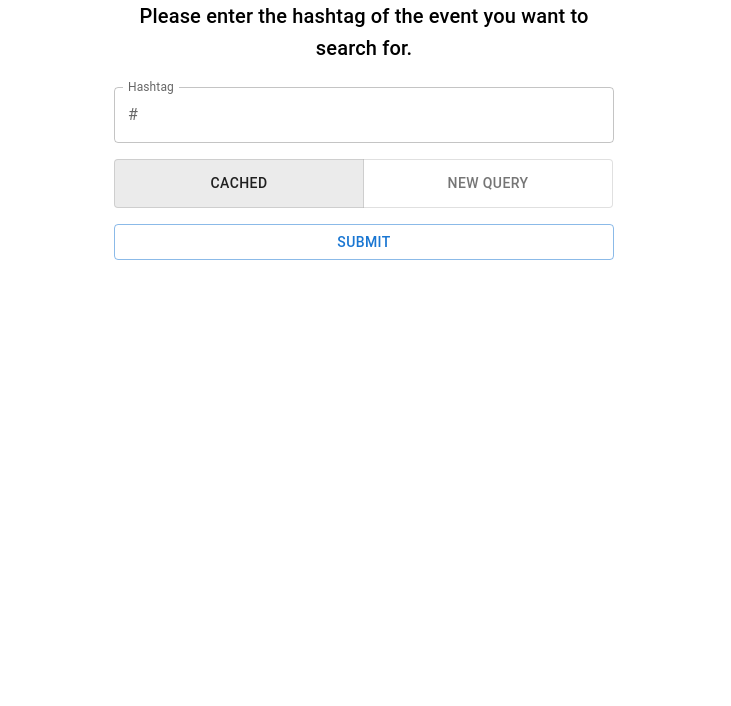
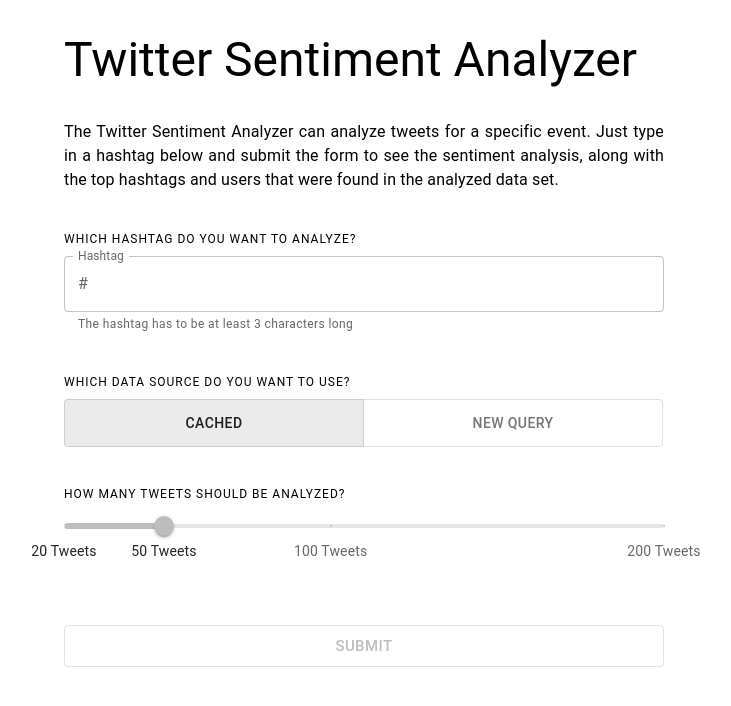
Before and after one commit to sebimohr/ds_twitter_sentiment_analyzer, a React (Create React App) app in the folder frontend/: page / in a window 1280 px wide. Shown: the top 706 px of the page, without its empty margins (276-1007 px from the left). Built offline with nearby package versions, Linux system fonts and the light colour scheme.

Commit message:
Made improvements across the board

```diff
--- a/frontend/src/App.tsx
+++ b/frontend/src/App.tsx
@@ -5,7 +5,7 @@
 import SentimentScreen from "./SentimentScreen/sentiment-screen";
 import LoadingBackdrop from "./StartScreen/loading-backdrop";
 import MessageSnackbar from "./StartScreen/message-snackbar";
-import { Stack } from "@mui/material";
+import { Stack, Typography } from "@mui/material";
 import { Tweet } from "./SentimentScreen/tweet";
 import { SnackbarSeverity } from "./Infrastructure/snackbar-severity";
 import { AxiosClient } from "./Client/axios-client";
@@ -17,6 +17,7 @@
 export default function App() {
     const [hashtag, setHashtag] = React.useState<string>('');
     const [useCachedData, setUseCachedData] = React.useState<boolean>(true);
+    const [tweetCount, setTweetCount] = React.useState<number>(50);
 
     const [hashtagScreenIsShown, setHashtagScreenIsShown] = React.useState<boolean>(true);
     const [loadingScreenIsShown, setLoadingScreenIsShown] = React.useState<boolean>(false);
@@ -55,8 +56,6 @@
                 setSentimentScreenIsShown(true);
             });
 
-        await delay(500);
-
         await client.GetTopHashtagsAndUsers(hashtag,
             (clientErrorMessage: string,
              severity: SnackbarSeverity,
@@ -74,12 +73,21 @@
             <ThemeHelper>
                 <Stack>
                     {/*<NavigationBar/>*/}
+                    <Typography variant="h3"
+                                sx={{
+                                    marginTop: 4,
+                                    marginBottom: 4
+                                }}>
+                        Twitter Sentiment Analyzer
+                    </Typography>
                     <div>
                         <ChooseEventHashtag
                             hashtag={hashtag}
                             setHashtag={setHashtag}
                             useCachedData={useCachedData}
                             setUseCachedData={setUseCachedData}
+                            tweetCount={tweetCount}
+                            setTweetCount={setTweetCount}
                             isShown={hashtagScreenIsShown}
                             changeIsShown={hashtagScreenSubmission}/>
                         <SentimentScreen
@@ -102,7 +110,3 @@
         </div>
     );
 }
-
-function delay(ms: number) {
-    return new Promise( resolve => setTimeout(resolve, ms) );
-}
--- a/frontend/src/SentimentScreen/chart-settings.ts
+++ b/frontend/src/SentimentScreen/chart-settings.ts
@@ -44,7 +44,10 @@
 
 // configure canvasJS
 const CanvasJS = CanvasJSReact.CanvasJS;
-CanvasJS.addColorSet("customColorSet", ["#559E55", "#8F8F88", "#BF5250"])
+CanvasJS.addColorSet("customColorSet", [
+    "#00e676",
+    "#bdbdbd",
+    "#ff1744"])
 
 // import canvasJSChart from canvasjs library
 export const CanvasJSChart = CanvasJSReact.CanvasJSChart;
--- a/frontend/src/SentimentScreen/sentiment-screen-list-item.ts
+++ b/frontend/src/SentimentScreen/sentiment-screen-list-item.ts
@@ -1,6 +1,6 @@
 export interface SentimentScreenListItem {
     id: string
-    main_text: string
-    sub_text: string
+    name: string
+    count: string
     sentiment: number
 }
--- a/frontend/src/SentimentScreen/sentiment-screen-list.tsx
+++ b/frontend/src/SentimentScreen/sentiment-screen-list.tsx
@@ -1,4 +1,4 @@
-import { List, ListItem, ListItemButton, ListItemIcon, ListItemText, Skeleton } from "@mui/material";
+import { List, ListItem, ListItemButton, ListItemIcon, ListItemText, Skeleton, Stack, Typography } from "@mui/material";
 import TagIcon from '@mui/icons-material/Tag';
 import PersonIcon from '@mui/icons-material/Person';
 import React from "react";
@@ -24,17 +24,18 @@
     showSkeleton: boolean
 }) {
     const isHashtagList = props.isHashtagList;
+    const secondaryText = isHashtagList ? "with this hashtag" : "from this user";
 
     const listItems = props.listToShow.map(value =>
-        <ListItem>
+        <ListItem key={value.id !== null ? value.id : value.name}>
             <ListItemButton sx={{
                 bgcolor: determineListItemColor(value.sentiment),
                 borderRadius: 2
             }}>
                 <ListItemIcon>{isHashtagList ? <TagIcon/> : <PersonIcon/>}</ListItemIcon>
                 <ListItemText
-                    primary={value.main_text}
-                    secondary={value.sub_text}/>
+                    primary={value.name}
+                    secondary={value.count + ((Number(value.count) > 1) ? ' Tweets ' : ' Tweet ') + secondaryText}/>
             </ListItemButton>
         </ListItem>
     );
@@ -43,7 +44,8 @@
         <ListItem>
             <ListItemButton sx={{
                 borderRadius: 2
-            }}>
+            }}
+            >
                 <ListItemIcon><TagIcon/></ListItemIcon>
                 <ListItemText
                     primary="empty"
@@ -60,12 +62,16 @@
     </Skeleton>;
 
     return (
+        <Stack sx={{width: '50%'}}>
+            <Typography variant="h5" align="center">
+                {isHashtagList ? "Top Hashtags" : "Top Users"}
+            </Typography>
             <List
-            sx={{width: '50%'}}
                 aria-label={isHashtagList ? "Top Hashtags" : "Top Users"}>
                 {props.showSkeleton ?
                     listSkeleton :
                     listItems}
             </List>
+        </Stack>
     )
 }
--- a/frontend/src/SentimentScreen/sentiment-screen.tsx
+++ b/frontend/src/SentimentScreen/sentiment-screen.tsx
@@ -28,18 +28,18 @@
                     fullWidth
                     id="outlined-read-only-input"
                     InputProps={{
-                        startAdornment: <InputAdornment position="start">your Event: #</InputAdornment>,
+                        startAdornment: <InputAdornment position="start">your Event:</InputAdornment>,
                     }}
                     inputProps={{style: {textAlign: 'center'}}}
                     variant="outlined"
-                    value={hashtag}
+                    value={"#" + hashtag}
                     sx={{
                         marginTop: 2,
                         marginBottom: 2
                     }}
                 />
                 <Stack>
-                    <Typography>
+                    <Typography variant="h4" align="center">
                         Sentiment Analysis
                     </Typography>
                     <Chart options={ChartSettings(positiveCount, neutralCount, negativeCount)}/>
--- a/frontend/src/StartScreen/choose-event-hashtag.tsx
+++ b/frontend/src/StartScreen/choose-event-hashtag.tsx
@@ -5,35 +5,88 @@
     Stack,
     InputAdornment,
     ToggleButtonGroup,
-    ToggleButton, Typography
+    ToggleButton, Typography, Slider, Tooltip
 } from "@mui/material";
 import { HashtagProps } from "./hashtag-props";
+
+const sliderMarks = [
+    {
+        value: 20,
+        label: "20 Tweets"
+    },
+    {
+        value: 50,
+        label: "50 Tweets"
+    },
+    {
+        value: 100,
+        label: "100 Tweets"
+    },
+    {
+        value: 200,
+        label: "200 Tweets"
+    },
+]
 
 export default function ChooseEventHashtag(props: HashtagProps) {
     const [hashtag, setHashtag] = [props.hashtag, props.setHashtag];
     const [useCachedData, setUseCachedData] = [props.useCachedData, props.setUseCachedData];
+    const [tweetCount, setTweetCount] = [props.tweetCount, props.setTweetCount];
 
     const handleHashtagChanged = (event: React.ChangeEvent<HTMLInputElement>) => {
         setHashtag(event.target.value)
+    }
+
+    const handleTweetCountChanged = (event: Event, newValue: number | number[]) => {
+        setTweetCount(newValue)
     }
 
     const handleUseCachedDataChanged = (
         event: React.MouseEvent<HTMLElement>,
         useCache: boolean
     ) => {
-        setUseCachedData(useCache)
+        if (useCache != null)
+            setUseCachedData(useCache)
     }
 
     const handleSubmitButtonClicked = () => {
         props.changeIsShown();
     }
 
+    const sliderText = (value: number) => {
+        return `${value} Tweets`
+    }
+
+    const tweetCountSlider = <Slider
+        aria-label="tweet_count"
+        defaultValue={tweetCount}
+        onChange={handleTweetCountChanged}
+        min={20}
+        max={200}
+        getAriaValueText={sliderText}
+        step={null}
+        valueLabelDisplay="auto"
+        marks={sliderMarks}
+        disabled={useCachedData}
+        sx={{
+            marginBottom: 8
+        }}
+    />;
+
     return (
         <div>
-            {props.isShown && <Stack sx={{width: 500}}>
-                <Typography variant="h6" gutterBottom style={{textAlign: "center"}}>
-                    Please enter the hashtag of the event you want to search for.
+            {props.isShown && <Stack sx={{width: 600}}>
+                <Typography variant="body1"
+                            align="justify"
+                            gutterBottom
+                            sx={{
+                                marginBottom: 4
+                            }}>
+                    The Twitter Sentiment Analyzer can analyze tweets for a specific event.
+                    Just type in a hashtag below and submit the form to see the sentiment analysis, along with the top
+                    hashtags and users that were found in the analyzed data set.
                 </Typography>
+                <Typography variant="overline">Which hashtag do you want to analyze?</Typography>
                 <TextField
                     fullWidth
                     id="outlined-basic"
@@ -46,17 +99,18 @@
                     value={hashtag}
                     onChange={handleHashtagChanged}
                     sx={{
-                        marginTop: 2,
-                        marginBottom: 2
+                        marginBottom: 4
                     }}
+                    helperText="The hashtag has to be at least 3 characters long"
                 />
+                <Typography variant="overline">Which data source do you want to use?</Typography>
                 <ToggleButtonGroup
                     value={useCachedData}
                     exclusive
                     onChange={handleUseCachedDataChanged}
                     aria-label="data source"
                     sx={{
-                        marginBottom: 2
+                        marginBottom: 4
                     }}>
                     <ToggleButton
                         value={true}
@@ -73,12 +127,26 @@
                         New Query
                     </ToggleButton>
                 </ToggleButtonGroup>
+                <Typography variant="overline">
+                    How many tweets should be analyzed?
+                </Typography>
+                {useCachedData ?
+                    <Tooltip
+                        title={<Typography variant="caption" align="center">Cached data has a fixed amount of analyzed
+                            tweets, therefore you can't change the value</Typography>} placement="top">
+                        <span>
+                            {tweetCountSlider}
+                        </span>
+                    </Tooltip> : tweetCountSlider}
                 <Button
                     variant="outlined"
                     onClick={handleSubmitButtonClicked}
+                    size="large"
                     sx={{
-                        width: '100%'
-                    }}>Submit</Button>
+                        width: '100%',
+                        marginTop: 2
+                    }}
+                    disabled={hashtag.length < 3}>Submit</Button>
             </Stack>}
         </div>
     )
--- a/frontend/src/StartScreen/hashtag-props.ts
+++ b/frontend/src/StartScreen/hashtag-props.ts
@@ -3,6 +3,8 @@
     setHashtag: Function
     useCachedData: boolean
     setUseCachedData: Function
+    tweetCount: number
+    setTweetCount: Function
     isShown: boolean
     changeIsShown: Function
 }
```
Lines whose indentation alone changed are shown as unchanged.
